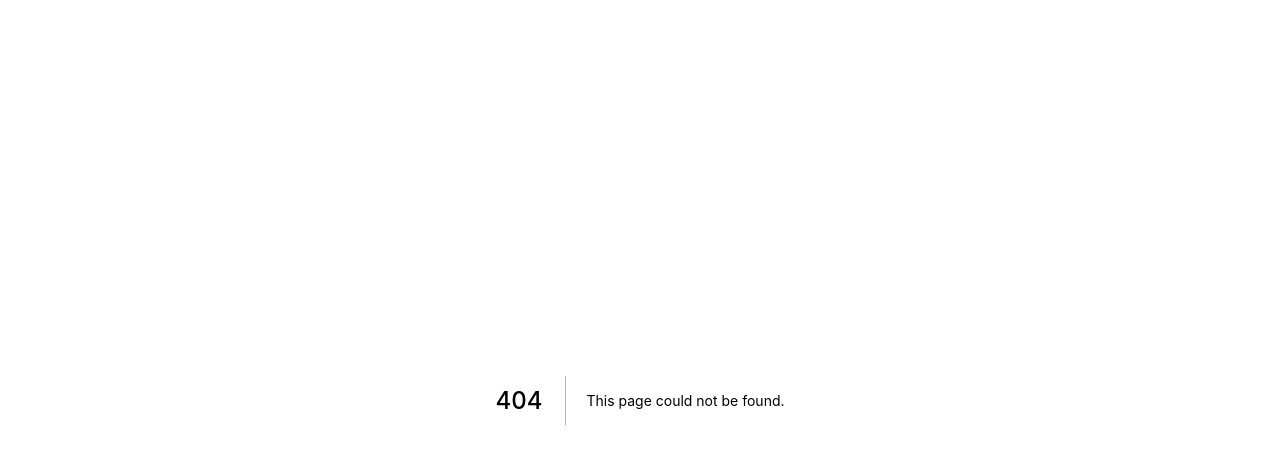
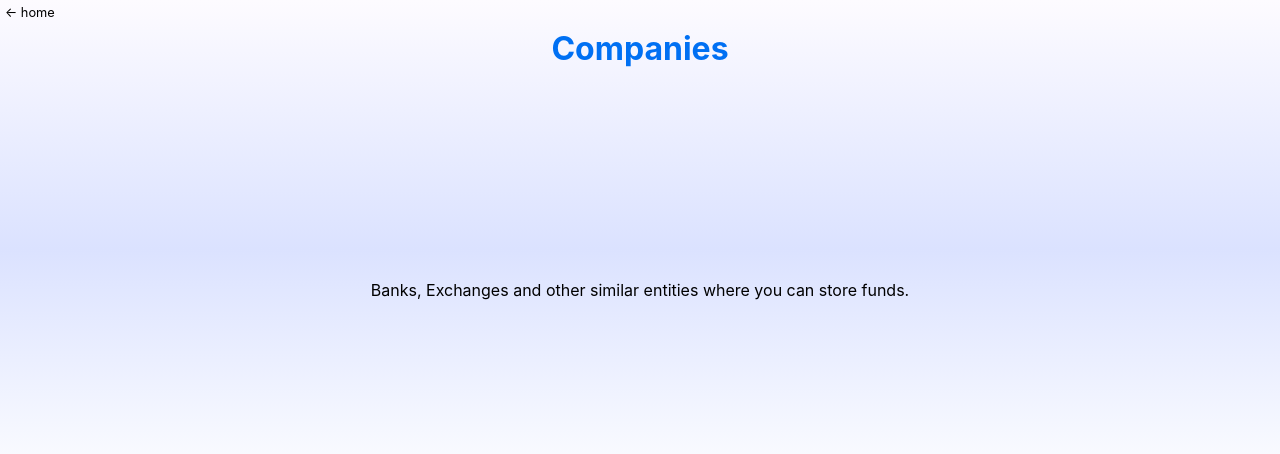
Before and after one commit to alex-piccione/portfolio-web-UI, a Next.js app: page /companies in a window 1280 px wide. Before the commit this address had no page. Shown: the top 454 px of the page. Built offline with nearby package versions, Linux system fonts and the light colour scheme.

Commit message:
add Companies page

```diff
--- /dev/null
+++ b/pages/companies.tsx
@@ -0,0 +1,9 @@
+import { DefaultPage } from "../components/layouts"
+
+export default function Page() {
+    return <DefaultPage title="Companies">
+        <p>
+            Banks, Exchanges and other similar entities where you can store funds.
+        </p>
+    </DefaultPage>
+}
--- a/styles/globals.css
+++ b/styles/globals.css
@@ -19,6 +19,7 @@ a {
 .default-page
 {
   padding: 1rem;
+
   background: linear-gradient(to bottom, #fdfbff, #dbe2ff, #fff);
   padding: .5rem;
   display: flex;
@@ -36,6 +37,7 @@ a {
 
 .content {
   padding: .5rem;
+  min-height: 50vh;
   display: flex;
   flex-direction: column;
   justify-content: center;
```
Also changed, not shown: pages/index.js (+7 -0 lines).
